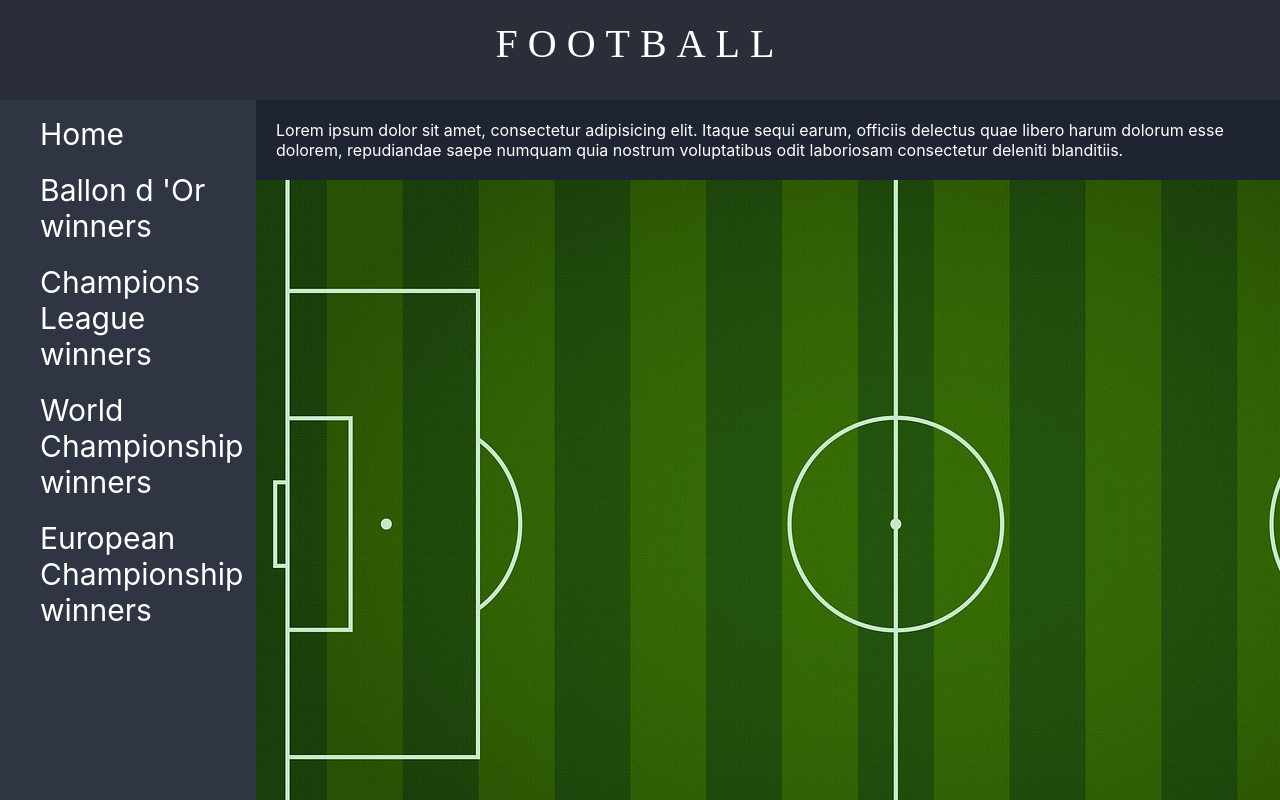
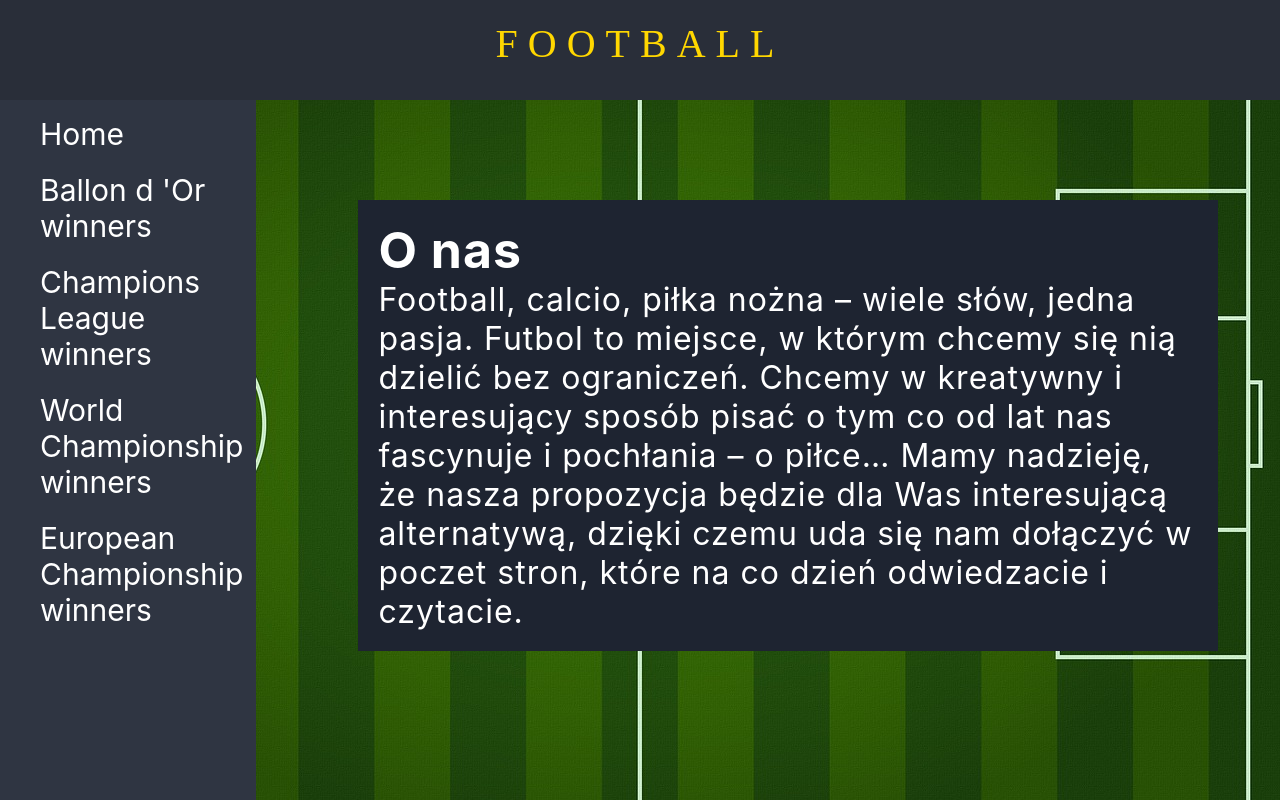
Before and after one commit to Marcin-Kwiatek/Football-React-Redux, a React (Create React App) app: page / in a window 1280 px wide. Shown: the top 800 px of the page. Built offline with nearby package versions, Linux system fonts and the light colour scheme.

Commit message:
add Home

```diff
--- a/src/App.css
+++ b/src/App.css
@@ -1,15 +1,23 @@
+body {
+    background: url('./img/soccer-field.jpg') repeat;
+    background-size: 100%;
+}
+
 .contentContainer {
-    background-color: green;
     color: white;
     width: 80%;
     position: relative;
     left: 20%;
-    top: 100px;
-    background: url('./img/soccer-field.jpg') repeat;
-    height: 1000px;
+    top: 200px;
 }
 
 .contentText {
     background-color: #1e2431;
     padding: 20px;
+    position: relative;
+    top: 10%;
+    left: 10%;
+    width: 80%;
+    font-size: 32px;
+    letter-spacing: 1px;
 }
--- a/src/Home.js
+++ b/src/Home.js
@@ -5,7 +5,13 @@ class Home extends Component {
   render(){
   return (
     <div className="contentContainer">
-        <div className="contentText">Lorem ipsum dolor sit amet, consectetur adipisicing elit. Itaque sequi earum, officiis delectus quae libero harum dolorum esse dolorem, repudiandae saepe numquam quia nostrum voluptatibus odit laboriosam consectetur deleniti blanditiis.</div>
+        <div className="contentText">
+
+          <span style={{fontSize:'50px', fontWeight:'bold'}}>O nas</span><br></br>
+          Football, calcio, piłka nożna – wiele słów, jedna pasja. Futbol to miejsce, w którym chcemy się nią dzielić bez
+          ograniczeń. Chcemy w kreatywny i interesujący sposób pisać o tym co od lat nas fascynuje i pochłania – o piłce… Mamy
+          nadzieję, że nasza propozycja będzie dla Was interesującą alternatywą, dzięki czemu uda się nam dołączyć w poczet
+          stron, które na co dzień odwiedzacie i czytacie.</div>
     </div>
   )}
 }
--- a/src/Logo.css
+++ b/src/Logo.css
@@ -13,3 +13,8 @@
     padding-top: 20px;
     z-index: 2;
 }
+
+.logoLink {
+    text-decoration: none;
+    color: gold;
+}
--- a/src/Logo.js
+++ b/src/Logo.js
@@ -1,12 +1,13 @@
 import './Logo.css';
 import React, {Component} from 'react';
+import {Link} from "react-router-dom";
 
 
 class Logo extends Component {
   render(){
   return (
     <>
-    <div className="logo">FOOTBALL</div>
+      <div className="logo"><Link className='logoLink' to='/'>FOOTBALL</Link></div>
     </>
   )}
 }
--- a/src/Menu.js
+++ b/src/Menu.js
@@ -1,6 +1,6 @@
 import React, {Component} from 'react';
 import './Menu.css';
-import {Link, Router} from "react-router-dom";
+import {Link} from "react-router-dom";
 
 
 class Logo extends Component {
```
